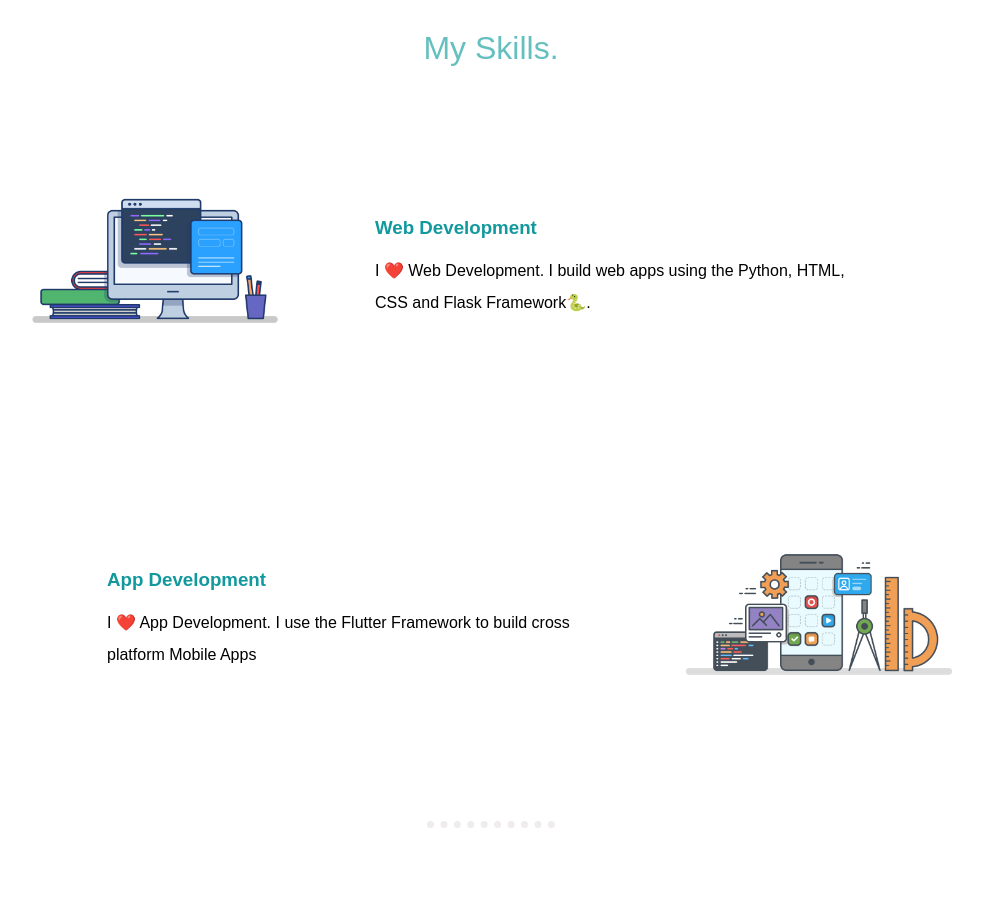
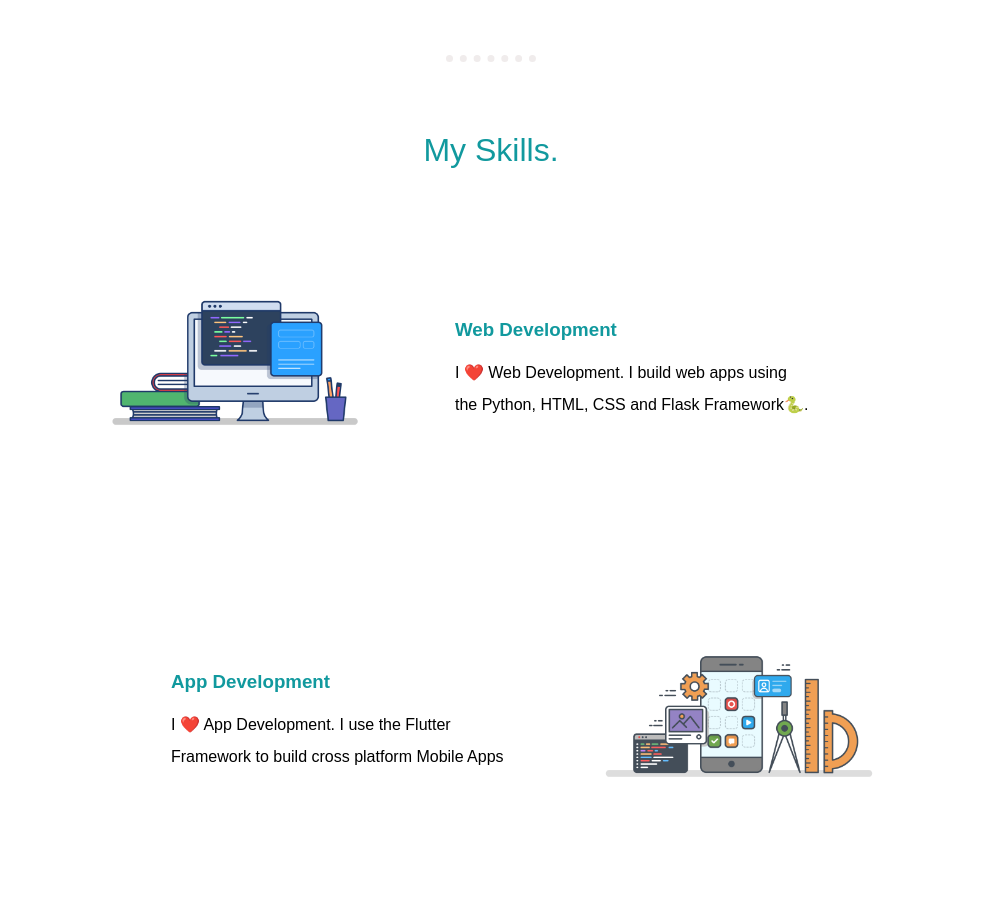
Before and after one commit to Siddharth-Tambat/web-dev-01, a plain HTML site: page index.html in a window 1280 px wide. Shown: the part 1400-2308 px from the top of the page, without its empty margins (149-1132 px from the left). Drawn offline with Linux system fonts and the light colour scheme; a web font is replaced by a local one.

Commit message:
Update style.css

```diff
--- a/css/style.css
+++ b/css/style.css
@@ -8,6 +8,10 @@ body {
 
 .top-container {
     background-color: #EAF6F6;
+}
+
+.mountain-img {
+    width: 60%;
 }
 
 .top-cloud {
@@ -24,12 +28,12 @@ body {
 h1 {
     font-family: 'Carattere', cursive;
     font-size: 562.5%;
-    color: #66BFBF;
+    color: #11999E;
 }
 
 h2 {
     font-size: 2rem;
-    color: #66BFBF;
+    color: #11999E;
     font-weight: normal;
 }
 
@@ -50,7 +54,7 @@ p {
 hr {
     border-color: #f0ecec;
     border-style: hidden;
-    width: 10%;
+    width: 7%;
     border-top-style: dotted;
     height: 20px;
     border-width: 7px;
@@ -80,31 +84,29 @@ hr {
 }
 
 .skill-row1 {
-    width: 60%;
+    width: 50%;
     margin: 150px auto 100px;
     text-align: left ;
 }
 
 .skill-row2 {
-    width: 60%;
+    width: 50%;
     margin: 250px auto 150px;
     text-align: left ;
 }
 
 .web-dev {
     width: 30%;
-    height: 30%;
     float: left;
-    margin-left: 120px;
+    margin-left: 200px;
     margin-right: 20px;
 }
 
 .app-dev {
     width: 30%;
-    height: 30%;
     float: right;
     margin-left: 20px;
-    margin-right: 120px;
+    margin-right: 200px;
 }
 
 .skills-title {
```
